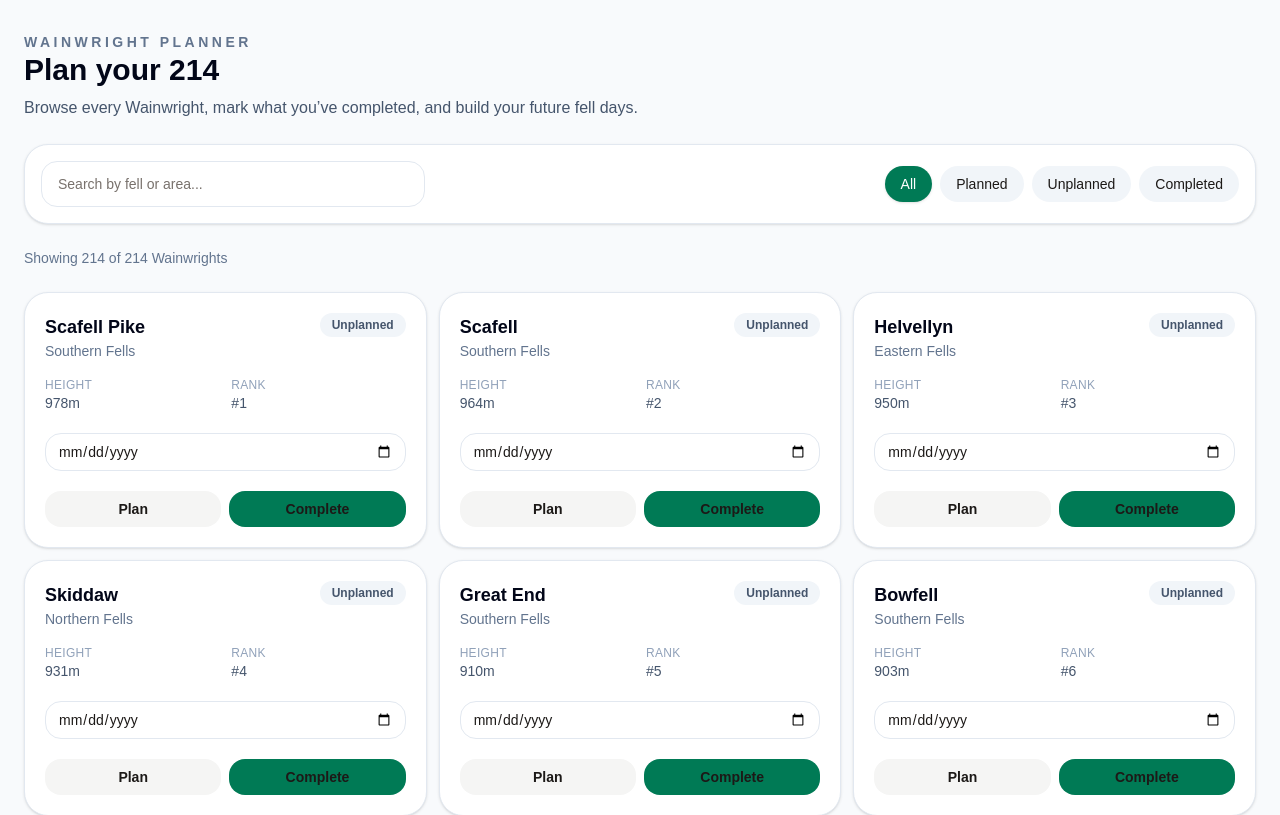
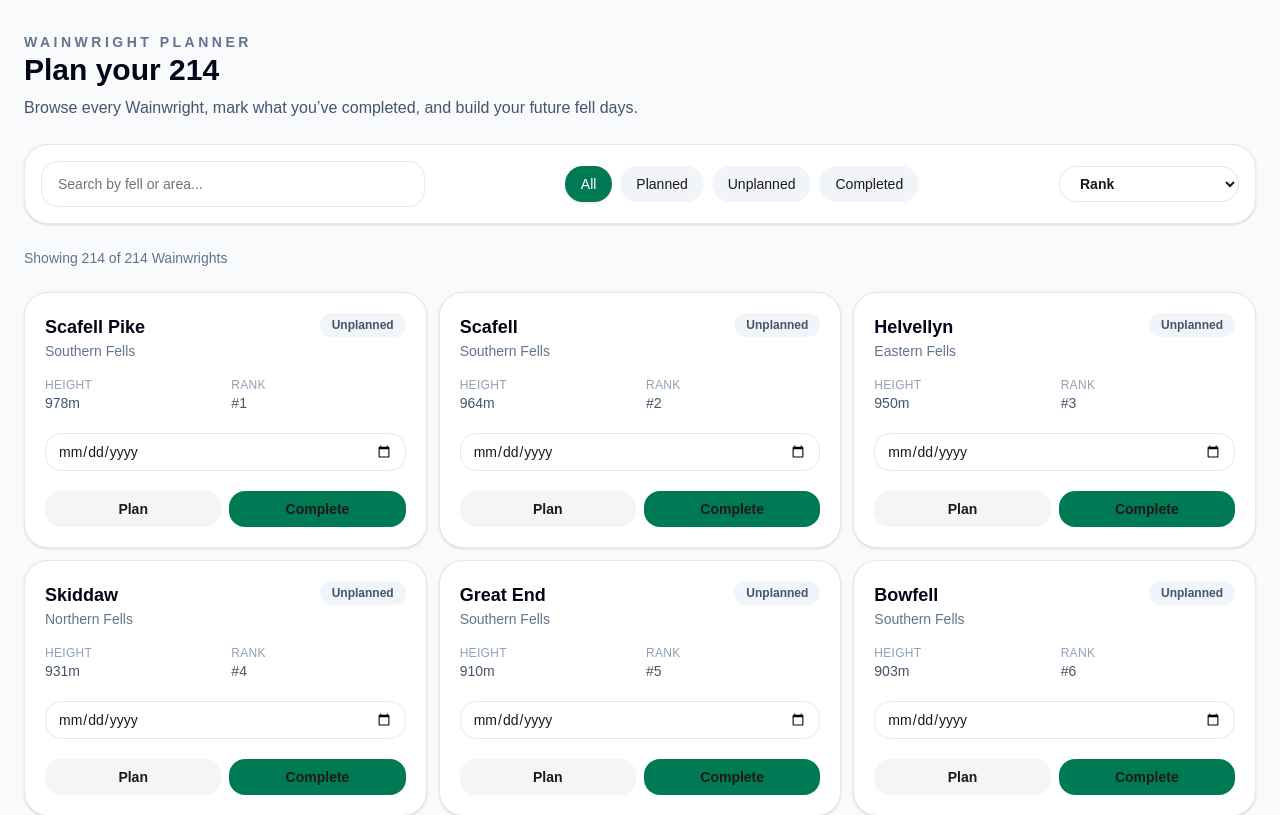
Before and after one commit to tambrulee/wainwright-tracker, a Next.js app: page /fells in a window 1280 px wide. Shown: the top 815 px of the page. Built offline with nearby package versions, Linux system fonts and the light colour scheme.

Commit message:
Sorting for fell planner

```diff
--- a/components/fells/FellPlanner.tsx
+++ b/components/fells/FellPlanner.tsx
@@ -20,6 +20,9 @@ type Props = {
   onUpdatePlannedDate?: (fellId: string, date: string) => void;
 };
 
+type SortOption = "planned-date" | "height-high" | "height-low" | "a-z" | "rank";
+
+
 export default function FellPlanner({
   fells,
   onTogglePlanned,
@@ -28,9 +31,11 @@ export default function FellPlanner({
 }: Props) {
   const [status, setStatus] = useState<StatusFilter>("all");
   const [search, setSearch] = useState("");
+  const [sort, setSort] = useState<SortOption>("rank");
 
   const filteredFells = useMemo(() => {
-    return fells.filter((fell) => {
+    return fells
+      .filter((fell) => {
         const matchesSearch =
           fell.name.toLowerCase().includes(search.toLowerCase()) ||
           fell.section?.toLowerCase().includes(search.toLowerCase());
@@ -42,8 +47,22 @@ export default function FellPlanner({
           (status === "completed" && fell.completed);
 
         return matchesSearch && matchesStatus;
+      })
+      .sort((a, b) => {
+        if (sort === "planned-date") {
+          if (!a.plannedDate && !b.plannedDate) return 0;
+          if (!a.plannedDate) return 1;
+          if (!b.plannedDate) return -1;
+          return a.plannedDate.localeCompare(b.plannedDate);
+        }
+
+        if (sort === "height-high") return b.heightM - a.heightM;
+        if (sort === "height-low") return a.heightM - b.heightM;
+        if (sort === "a-z") return a.name.localeCompare(b.name);
+
+        return a.heightRank - b.heightRank;
       });
-  }, [fells, search, status]);
+  }, [fells, search, status, sort]);
 
   return (
     <section className="space-y-6">
@@ -67,6 +86,7 @@ export default function FellPlanner({
           className="w-full rounded-2xl border border-slate-200 px-4 py-3 text-sm outline-none focus:border-slate-400 md:max-w-sm"
         />
 
+        {/* Status Filter */}
 
         <div className="flex flex-wrap gap-2">
           {(["all", "planned", "unplanned", "completed"] as StatusFilter[]).map(
@@ -85,6 +105,20 @@ export default function FellPlanner({
             )
           )}
         </div>
+
+        {/* Sort Dropdown */}
+
+        <select
+          value={sort}
+          onChange={(e) => setSort(e.target.value as SortOption)}
+          className="rounded-full border border-stone-200 bg-white px-4 py-2 text-sm font-semibold"
+        >
+          <option value="rank">Rank</option>
+          <option value="planned-date">Planned date</option>
+          <option value="height-high">Height: high to low</option>
+          <option value="height-low">Height: low to high</option>
+          <option value="a-z">A-Z</option>
+        </select>
       </div>
 
       <div className="text-sm text-slate-500">
```
Lines whose indentation alone changed are shown as unchanged.
